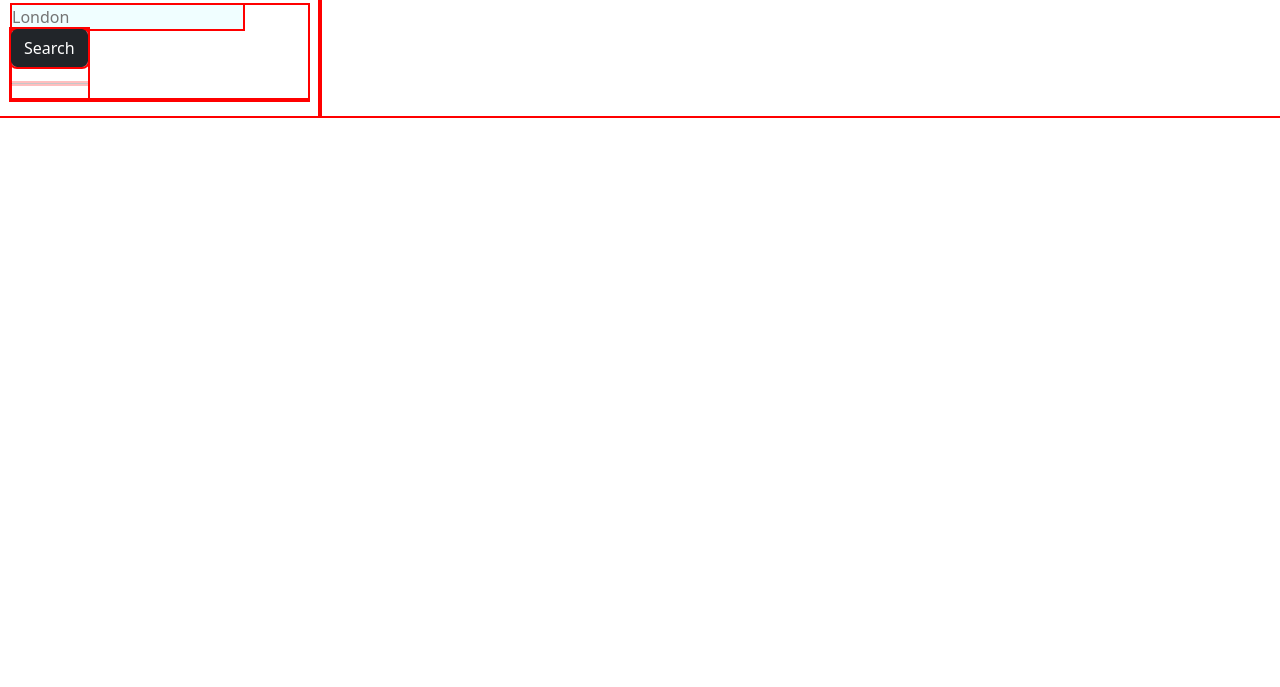
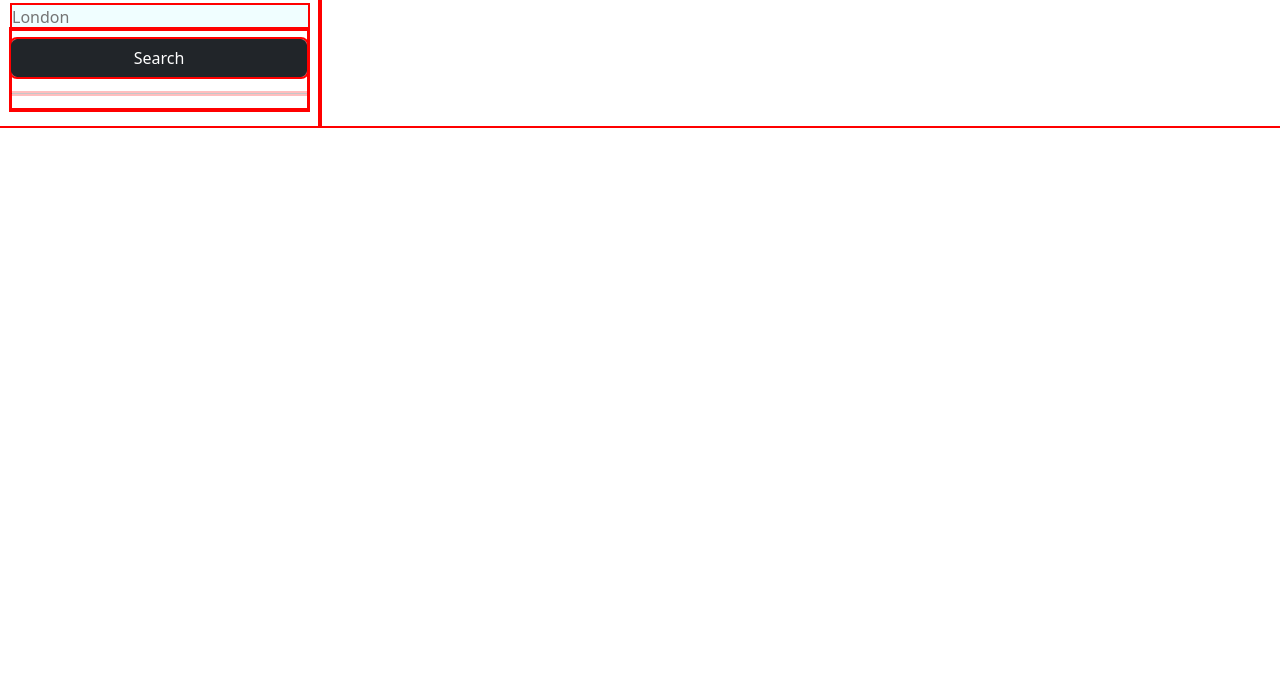
Before and after one commit to Arfinxx/Weather-Dashboard, a plain HTML site: page index.html in a window 1280 px wide. Shown: the part 113-800 px from the top of the page. Drawn offline with nearby package versions, Linux system fonts and the light colour scheme.

Commit message:
Basic styling added

```diff
--- a/assets/css/style.css
+++ b/assets/css/style.css
@@ -22,3 +22,7 @@ header{
     height: 1.5rem;
     background-color:rgb(240, 254, 255);
 }
+
+#search-button{
+    margin-top: 10px;
+}
--- a/index.html
+++ b/index.html
@@ -25,9 +25,9 @@
         <form id="search-form" class="form">
           <div class="form-inline form-group">
             <div class="input-group">
-              <input class="form-input weather-search" type="text" id="search-input" placeholder="London"
+              <input class="form-input weather-search col-12" type="text" id="search-input" placeholder="London"
                 aria-labelledby="form-heading" aria-controls="today forecast" />
-              <div class="input-group-append">
+              <div class="input-group-append d-grid col-12">
                 <button type="submit" class="btn btn-dark search-button" id="search-button" aria-label="submit search">
                   Search
                 </button>
```
